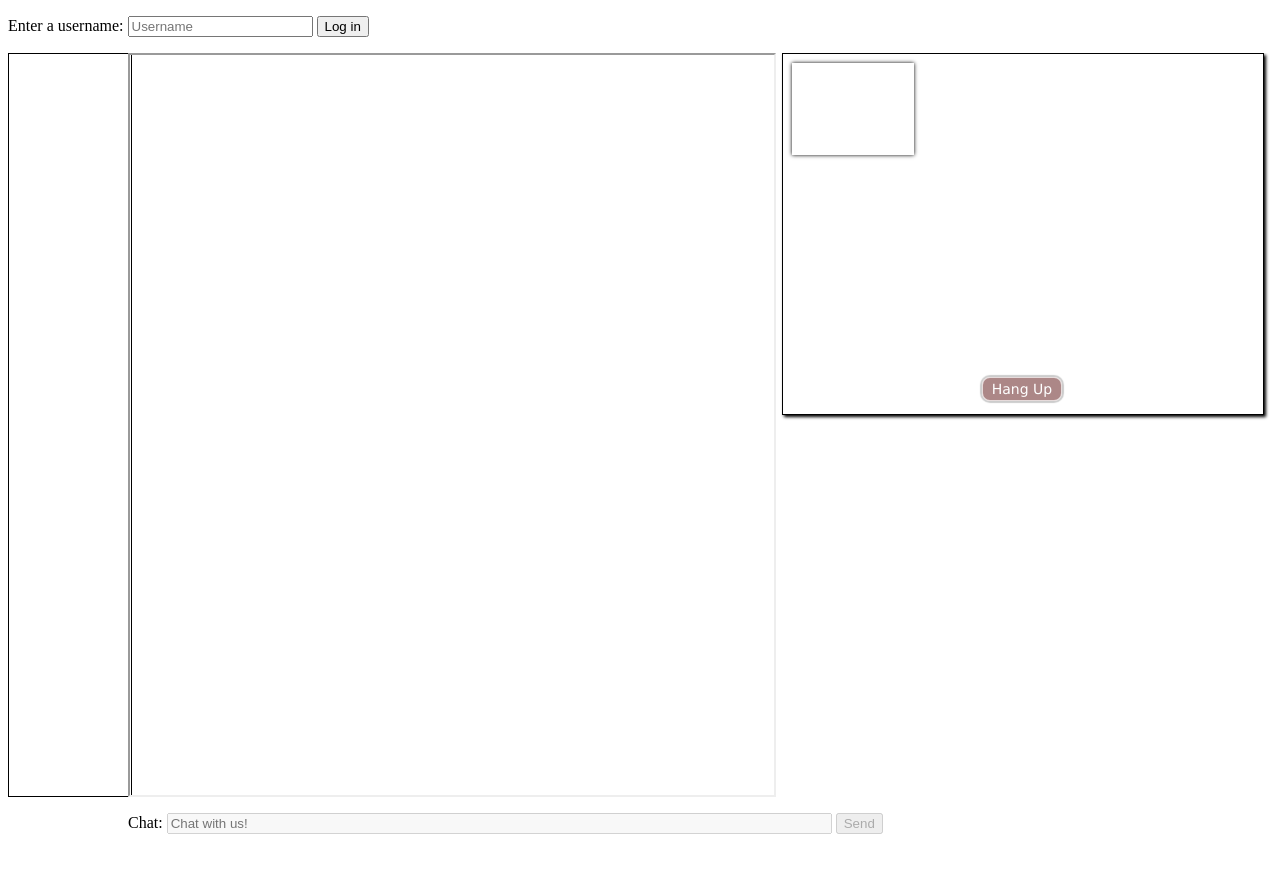
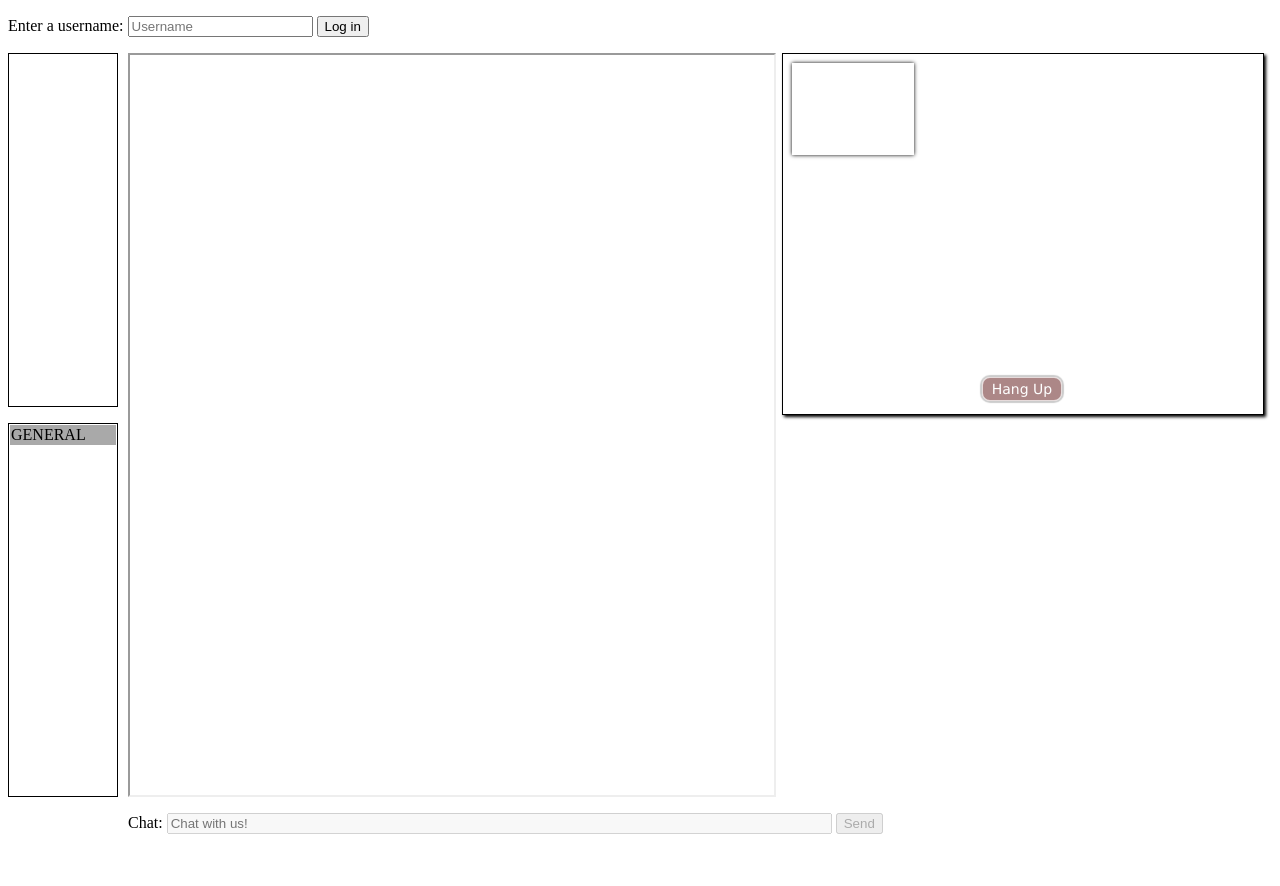
Before and after one commit to IYourBestFriend/signaling-server, an Electron app: page websocket-chat/index.html in a window 1280 px wide. Drawn offline with Linux system fonts and the light colour scheme.

Commit message:
add rooms for user

```diff
--- a/websocket-chat/chat.css
+++ b/websocket-chat/chat.css
@@ -1,8 +1,17 @@
 
 #userlistbox {
   border: 1px solid black;
-  width:100%;
-  height:740px;
+  margin-top:0px;
+  margin-right:10px;
+  padding:1px;
+  list-style:none;
+  display:block;
+  line-height:1.1;
+  overflow-y:auto;
+  overflow-x:hidden;
+}
+#roomslistbox {
+  border: 1px solid black;
   margin-top:0px;
   margin-right:10px;
   padding:1px;
@@ -13,10 +22,16 @@
   overflow-x:hidden;
 }
 
-#userlistbox li {
+.enable{
+  background-color: darkgrey;
+}
+
+li {
   cursor: pointer;
   padding: 1px;
 }
+
+
 
 /* The <iframe> containing the chat scrollback */
 #chatbox {
@@ -161,3 +176,7 @@
  flex: 0 0 auto; width: 120px;
   line-height:1.1;
 }
+
+.grid {
+  display:grid;
+}
--- a/websocket-chat/index.html
+++ b/websocket-chat/index.html
@@ -14,8 +14,11 @@
   <div id="container" class="flexChild columnParent">
     <div class="flexChild rowParent">
       <div class="flexChild rowParent">
-        <div class="flexChild" id="userlist-container">
+        <div class="flexChild grid" id="userlist-container">
           <ul id="userlistbox"></ul>
+          <ul id="roomslistbox">
+            <li class = 'enable'>GENERAL</li>
+          </ul>
         </div>
         <div class="flexChild" id="chat-container">
           <iframe id="chatbox"></iframe>
```
